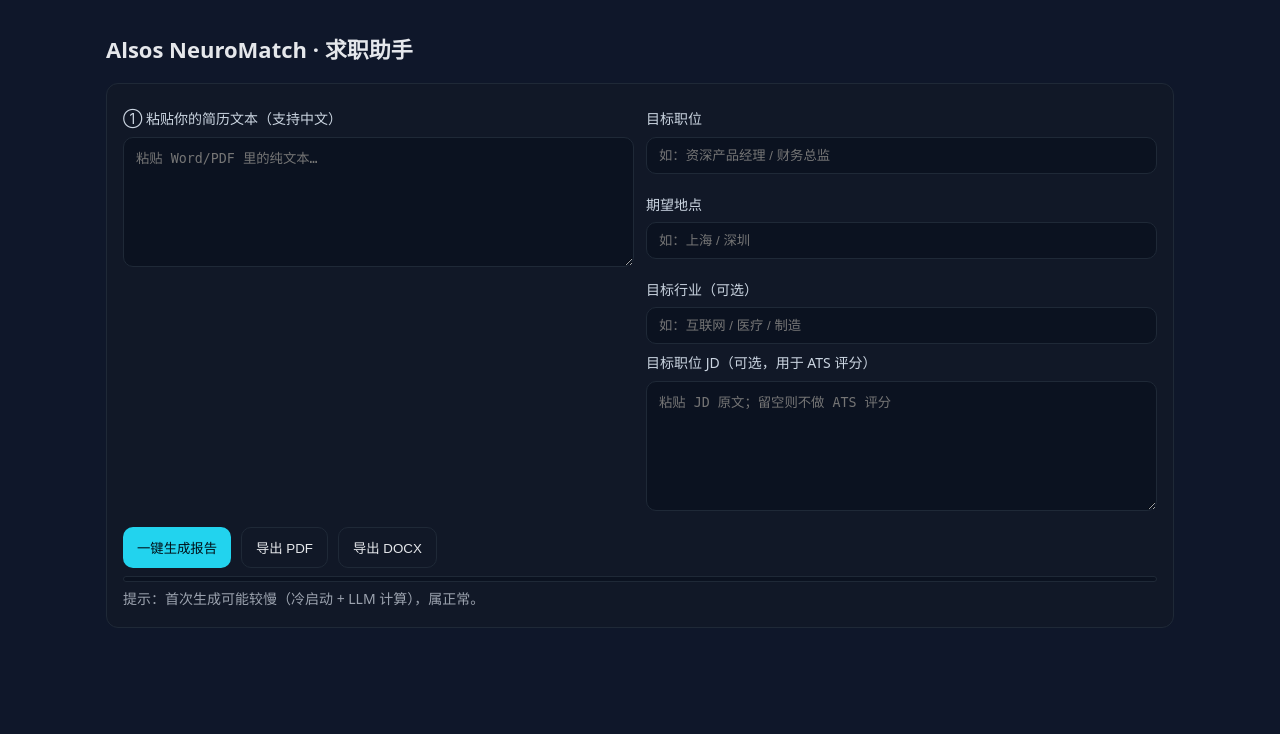
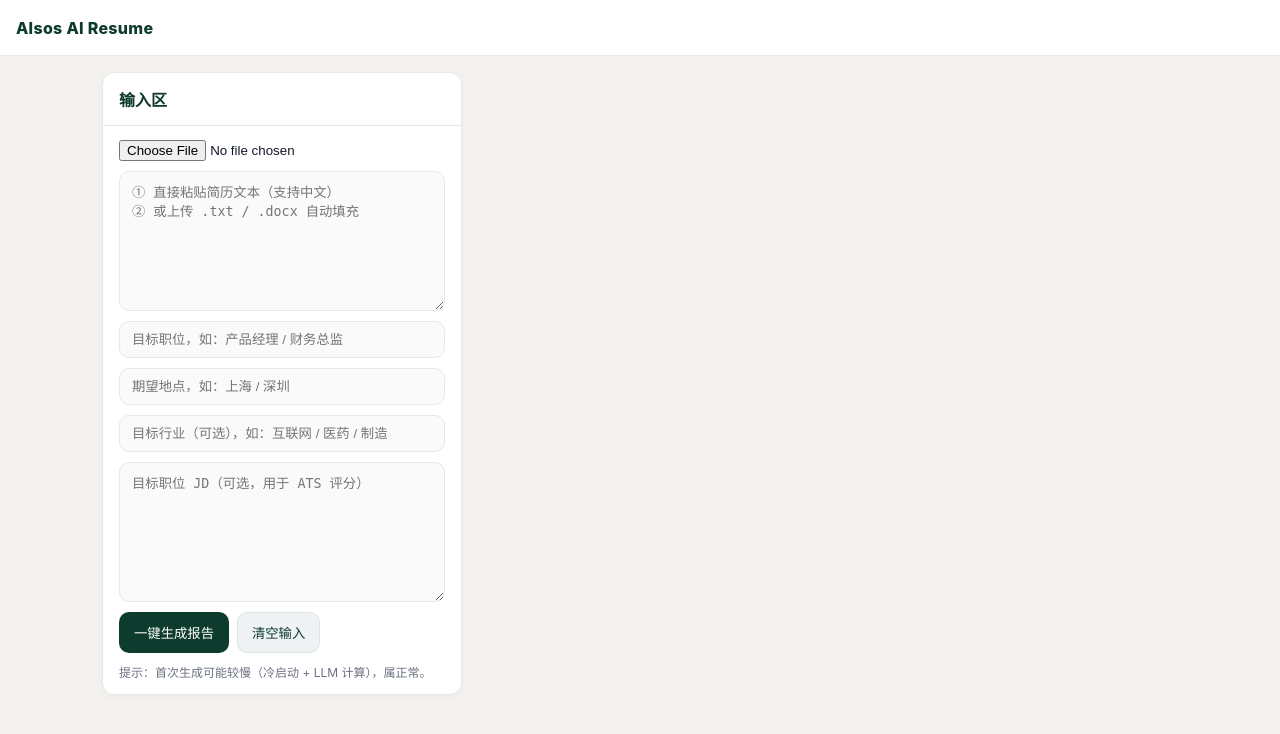
Before and after one commit to charleschoi123/AI-Resume, a Flask app: page / in a window 1280 px wide. Shown: the top 734 px of the page. Run offline with Flask 3, Linux system fonts and the light colour scheme.

Commit message:
index.html

```diff
--- a/templates/index.html
+++ b/templates/index.html
@@ -1,216 +1,184 @@
-<!doctype html>
-<html lang="zh-CN">
+<!DOCTYPE html>
+<html lang="zh">
 <head>
-<meta charset="utf-8"/>
-<meta name="viewport" content="width=device-width,initial-scale=1"/>
-<title>Alsos NeuroMatch · 求职助手</title>
+  <meta charset="utf-8" />
+  <meta name="viewport" content="width=device-width,initial-scale=1" />
+  <title>Alsos AI Resume · 求职助手</title>
   <style>
     :root{
-    --bg:#0f172a; --card:#111827; --text:#e5e7eb; --muted:#9ca3af;
-    --accent:#22d3ee; --ok:#10b981; --warn:#f59e0b; --danger:#ef4444;
-    --border:#1f2937;
+      --bg:#F3F2EF;          /* 类 LinkedIn 背景灰 */
+      --card:#FFFFFF;        /* 卡片白 */
+      --text:#111827;        /* 主文本 */
+      --muted:#6B7280;       /* 次文本 */
+      --border:#E5E7EB;      /* 边框灰 */
+      --brand:#0D3B2E;       /* 深绿主色 */
+      --brand-weak:#E7F0ED;  /* 主色浅底 */
+      --accent:#C9A227;      /* 点缀色（可选） */
     }
     *{box-sizing:border-box}
-  body{margin:0;background:var(--bg);color:var(--text);font:14px/1.6 system-ui,-apple-system,Segoe UI,Roboto}
-  .wrap{max-width:1100px;margin:32px auto;padding:0 16px}
-  h1{font-size:22px;margin:0 0 16px}
-  .grid{display:grid;gap:12px}
-  .g2{grid-template-columns:1fr 1fr}
-  .card{background:var(--card);border:1px solid var(--border);border-radius:12px;padding:16px}
-  label{display:block;margin:8px 0 6px;color:#cbd5e1}
-  textarea,input,select{
-    width:100%;color:var(--text);background:#0b1220;border:1px solid var(--border);
-    border-radius:10px;padding:10px 12px;outline:none
+    body{
+      margin:0; background:var(--bg); color:var(--text); font-family: -apple-system,BlinkMacSystemFont,Segoe UI,Roboto,Inter,"PingFang SC","Hiragino Sans GB","Microsoft YaHei",Arial,sans-serif;
     }
-  textarea{min-height:130px;resize:vertical}
-  .btns{display:flex;gap:10px;flex-wrap:wrap;margin-top:10px}
-  button{
-    background:#111827;border:1px solid var(--border);color:var(--text);
-    border-radius:10px;padding:10px 14px;cursor:pointer
+    .topbar{
+      height:56px; background:var(--card); border-bottom:1px solid var(--border);
+      display:flex; align-items:center; justify-content:space-between; padding:0 16px; position:sticky; top:0; z-index:10;
     }
-  button.primary{background:var(--accent);color:#001018;border:0}
-  .bar{height:6px;background:#0b1220;border:1px solid var(--border);border-radius:999px;overflow:hidden;margin:8px 0 6px}
-  .bar>i{display:block;height:100%;width:0;background:linear-gradient(90deg,#22d3ee,#14b8a6)}
-  .cols{display:grid;grid-template-columns:1fr 1fr;gap:12px}
-  .sec h3{margin:0 0 8px;font-size:16px}
-  .klist{margin:0;padding-left:18px}
-  .kbadge{display:inline-block;padding:2px 8px;border-radius:999px;background:#0b1220;border:1px solid var(--border);margin:3px 6px 0 0;color:#cbd5e1}
-  details{margin-top:8px}
-  pre{white-space:pre-wrap;background:#0b1220;border:1px solid var(--border);border-radius:10px;padding:10px}
-  .muted{color:var(--muted)}
+    .brand{ font-weight:800; letter-spacing:.3px; color:var(--brand); }
+    .hint{ color:var(--muted); font-size:12px }
+
+    .container{ max-width:1100px; margin:16px auto; padding:0 12px; display:grid; grid-template-columns: 360px 1fr; gap:16px; }
+    @media (max-width: 980px){ .container{ grid-template-columns: 1fr; } }
+
+    .card{
+      background:var(--card); border:1px solid var(--border); border-radius:12px; box-shadow:0 2px 10px rgba(0,0,0,.03);
+    }
+    .card .section-title{
+      padding:14px 16px; font-weight:700; border-bottom:1px solid var(--border); color:var(--brand);
+    }
+    .card .body{ padding:14px 16px; }
+    .row{ display:flex; gap:10px; margin-bottom:10px; }
+    input[type=text], textarea{
+      width:100%; padding:10px 12px; border:1px solid var(--border); border-radius:10px; background:#FAFAFA; outline:none;
+    }
+    textarea{ min-height:140px; resize:vertical; }
+    .muted{ color:var(--muted); font-size:12px; }
+
+    .btn{
+      display:inline-flex; align-items:center; justify-content:center;
+      padding:10px 14px; border-radius:10px; border:1px solid transparent; cursor:pointer; user-select:none;
+      transition:all .15s ease;
+    }
+    .btn-primary{ background:var(--brand); color:#fff; }
+    .btn-primary:hover{ opacity:.9; }
+    .btn-ghost{ background:#EEF2F3; color:var(--brand); border-color:#DDE4E6; }
+    .btn-ghost:hover{ background:#E7ECEE; }
+
+    .feed .item{ margin-bottom:14px; overflow:hidden; }
+    .feed .item .title{ padding:12px 16px; font-weight:700; color:var(--brand); border-bottom:1px solid var(--border); }
+    .feed .item .content{ padding:14px 16px; line-height:1.6; }
+    .pill{ display:inline-block; padding:4px 8px; background:var(--brand-weak); border-radius:999px; margin-right:6px; margin-bottom:6px; }
+    .scorebar{
+      height:10px; background:#EEF2F3; border-radius:999px; overflow:hidden; margin-top:6px; border:1px solid var(--border);
+    }
+    .scorebar > span{ display:block; height:100%; background:var(--brand); }
+
+    .skeleton{ animation: pulse 1.2s infinite ease-in-out; background:#EAECEE; height:14px; border-radius:8px; margin:8px 0; }
+    @keyframes pulse{ 0%{opacity:.8} 50%{opacity:.4} 100%{opacity:.8} }
+
+    .banner{ background:#fffce7; border:1px solid #f3e7a6; color:#8b6a00; padding:8px 12px; border-radius:10px; margin-bottom:12px; font-size:13px; }
+    .error{ background:#fff1f1; border:1px solid #ffd0d0; color:#a20000; padding:10px 12px; border-radius:10px; margin-bottom:12px; }
   </style>
 </head>
 <body>
-<div class="wrap">
-  <h1>Alsos NeuroMatch · 求职助手</h1>
+  <div class="topbar">
+    <div class="brand">Alsos AI Resume</div>
+    <div class="hint" id="cacheHint" style="display:none;">已加载上次结果 · <a href="#" id="btnClearCache">清空缓存</a></div>
+  </div>
 
+  <div class="container">
+    <!-- 左侧：输入 -->
     <div class="card">
-    <div class="grid g2">
-      <div>
-        <label>① 粘贴你的简历文本（支持中文）</label>
-        <textarea id="resume" placeholder="粘贴 Word/PDF 里的纯文本…"></textarea>
+      <div class="section-title">输入区</div>
+      <div class="body">
+        <div class="row">
+          <input type="file" id="resumeFile" accept=".txt,.docx" />
         </div>
-      <div>
-        <div class="grid">
-          <div>
-            <label>目标职位</label>
-            <input id="title" placeholder="如：资深产品经理 / 财务总监"/>
+        <div class="row">
+          <textarea id="resumeText" placeholder="① 直接粘贴简历文本（支持中文）&#10;② 或上传 .txt / .docx 自动填充"></textarea>
         </div>
-          <div>
-            <label>期望地点</label>
-            <input id="city" placeholder="如：上海 / 深圳"/>
+        <div class="row">
+          <input id="targetTitle" type="text" placeholder="目标职位，如：产品经理 / 财务总监" />
         </div>
-          <div>
-            <label>目标行业（可选）</label>
-            <input id="industry" placeholder="如：互联网 / 医疗 / 制造"/>
+        <div class="row">
+          <input id="targetLocation" type="text" placeholder="期望地点，如：上海 / 深圳" />
         </div>
+        <div class="row">
+          <input id="targetIndustry" type="text" placeholder="目标行业（可选），如：互联网 / 医药 / 制造" />
         </div>
-        <label style="margin-top:8px">目标职位 JD（可选，用于 ATS 评分）</label>
-        <textarea id="jd" placeholder="粘贴 JD 原文；留空则不做 ATS 评分"></textarea>
+        <div class="row">
+          <textarea id="jobDescription" placeholder="目标职位 JD（可选，用于 ATS 评分）"></textarea>
+        </div>
+        <div class="row" style="gap:8px;">
+          <button class="btn btn-primary" id="btnGenerate">一键生成报告</button>
+          <button class="btn btn-ghost" id="btnClear">清空输入</button>
+        </div>
+        <div class="muted">提示：首次生成可能较慢（冷启动 + LLM 计算），属正常。</div>
       </div>
     </div>
 
-    <div class="btns">
-      <button class="primary" onclick="runFull()">一键生成报告</button>
-      <button onclick="exportPDF()">导出 PDF</button>
-      <button onclick="exportDOCX()">导出 DOCX</button>
+    <!-- 右侧：结果 feed -->
+    <div class="feed">
+      <div id="alertArea"></div>
+      <div id="feedArea">
+        <!-- 动态渲染 -->
       </div>
-    <div class="bar"><i id="pbar"></i></div>
-    <div class="muted">提示：首次生成可能较慢（冷启动 + LLM 计算），属正常。</div>
     </div>
-
-  <div id="out" class="grid" style="margin-top:12px;gap:12px"></div>
   </div>
 
   <script>
-/* ====== 小工具 ====== */
-function setBar(v){ document.getElementById('pbar').style.width = Math.max(0,Math.min(100,v)) + '%'; }
-const esc = s => (s||"").toString().replace(/[&<>"]/g,m=>({"&":"&amp;","<":"&lt;",">":"&gt;","\"":"&quot;"}[m]));
-const li = s => `<li>${esc(s)}</li>`;
-const list = arr => `<ul class="klist">${(arr||[]).map(x=>li(typeof x==='string'?x:JSON.stringify(x))).join('')}</ul>`;
-const badges = arr => `<div>${(arr||[]).map(x=>`<span class="kbadge">${esc(x)}</span>`).join('')}</div>`;
-const jsonBox = (obj,label="查看原始 JSON") => `<details><summary>${label}</summary><pre>${esc(JSON.stringify(obj,null,2))}</pre></details>`;
+    const $ = sel => document.querySelector(sel);
+    const feed = $("#feedArea");
+    const alertArea = $("#alertArea");
+    const cacheKey = "alsos_last_report_v1";
 
-/* ====== 渲染报告 ====== */
-function renderReport(data){
-  const box = document.getElementById('out');
-  const R = data.resume_optimization || {};
-  const I = data.interview || {};
-  const C = data.career_plan || {};
-  const hasATS = !!data.ats;
+    function showBannerCache(){
+      const has = !!localStorage.getItem(cacheKey);
+      $("#cacheHint").style.display = has ? "block" : "none";
+    }
 
-  const card1 = `
-  <div class="card sec">
-    <h3>报告 · 简历优化</h3>
-    <div class="cols">
-      <div>
-        <div class="muted">建议增加的要点</div>${list(R.bullets_to_add)}
-        <div class="muted" style="margin-top:8px">建议压缩/改写</div>${list(R.bullets_to_tighten)}
-        <div class="muted" style="margin-top:8px">推荐板块顺序</div>${badges(R.section_order)}
-      </div>
-      <div>
-        <div class="muted">核心技能关键词</div>${badges(R.skills_keywords_core)}
-        <div class="muted" style="margin-top:8px">中文简介</div><pre>${esc(R.summary_cn)}</pre>
-        <div class="muted" style="margin-top:8px">英文简介</div><pre>${esc(R.summary_en)}</pre>
+    function skeleton(){
+      feed.innerHTML = `
+        <div class="card item"><div class="title">正在生成报告</div>
+          <div class="content">
+            <div class="skeleton" style="width:80%"></div>
+            <div class="skeleton" style="width:90%"></div>
+            <div class="skeleton" style="width:60%"></div>
           </div>
         </div>
-    ${jsonBox(R)}
-  </div>`;
-
-  const card2 = `
-  <div class="card sec">
-    <h3>报告 · 面试问答</h3>
-    <div class="cols">
-      <div>
-        <div class="muted">高频问题</div>${list(I.top_questions)}
-      </div>
-      <div>
-        <div class="muted">面试提示</div>${list(I.tips)}
-        <div class="muted" style="margin-top:8px">训练/作业</div>${list(I.drills)}
+        <div class="card item"><div class="title">请稍候</div>
+          <div class="content">
+            <div class="skeleton" style="width:95%"></div>
+            <div class="skeleton" style="width:70%"></div>
+            <div class="skeleton" style="width:85%"></div>
           </div>
         </div>
-    ${jsonBox(I)}
-  </div>`;
-
-  const card3 = `
-  <div class="card sec">
-    <h3>报告 · 职业建议（3-5年）</h3>
-    ${(C.career_paths||[]).map(p=>`
-      <div style="margin-bottom:10px;padding-bottom:10px;border-bottom:1px dashed var(--border)">
-        <div class="muted">方向</div><pre>${esc(p.title||'')}</pre>
-        <div class="muted">Why now</div><pre>${esc(p.why_now||'')}</pre>
-        <div class="muted">90 天行动</div>${list(p.90_day_plan||p['90_day_plan']||[])}
-        <div class="muted">需补齐的能力/经验</div>${list(p.gap_to_fill||[])}
-        <div class="muted">要建立的人脉</div>${list(p.network_to_build||[])}
-        <div class="muted">要学习的技能</div>${list(p.skills_to_learn||[])}
-      </div>
-    `).join('')}
-    ${jsonBox(C)}
-  </div>`;
-
-  const card4 = hasATS ? `
-  <div class="card sec">
-    <h3>报告 · ATS 匹配（若提供 JD）</h3>
-    <div class="muted">ATS 评分</div><div style="font-size:22px;color:var(--ok);font-weight:600">${esc(data.ats.score)} / 100</div>
-    <div class="muted" style="margin-top:8px">亮点</div>${list(data.ats.highlights||[])}
-    <div class="muted" style="margin-top:8px">关键词建议</div>${badges(data.ats.keywords||[])}
-    <div class="muted" style="margin-top:8px">不匹配/补救</div>${list(data.ats.mismatch||[])}
-    ${jsonBox(data.ats)}
-  </div>` : '';
-
-  box.innerHTML = card1 + card2 + card3 + card4;
+      `;
     }
 
-/* ====== 生成报告（含重试 & 解析原文） ====== */
-async function runFull(){
-  try{
-    setBar(8);
-    const payload = {
-      resume_text:    (document.getElementById('resume')||{}).value || '',
-      target_title:   (document.getElementById('title')||{}).value  || '',
-      target_city:    (document.getElementById('city')||{}).value   || '',
-      target_industry:(document.getElementById('industry')||{}).value||'',
-      jd_text:        (document.getElementById('jd')||{}).value     || ''
-    };
-
-    const doFetch = async () => {
-      const res = await fetch('/full_report', {
-        method:'POST',
-        headers:{'Content-Type':'application/json'},
-        body:JSON.stringify(payload),
-        credentials:'same-origin',
-        cache:'no-store'
-      });
-      const raw = await res.text();
-      if(!res.ok) throw new Error(`HTTP ${res.status} — ${raw.slice(0,500)}`);
-      try{
-        return JSON.parse(raw);
-      }catch(e){
-        throw new Error(`服务端返回的不是有效 JSON：${e.message}\n片段：${raw.slice(0,500)}`);
-      }
-    };
-
-    setBar(20);
-    let data;
-    try{
-      data = await doFetch();
-    }catch(e1){
-      console.warn('第一次失败，重试一次：', e1);
-      await new Promise(r=>setTimeout(r,1500));
-      data = await doFetch();
-    }
-    setBar(85);
-    renderReport(data);
-    setBar(100);
-  }catch(err){
-    alert(`生成失败： ${err.message||err}`);
-    setBar(0);
-  }
+    function pillList(arr){
+      return (arr||[]).map(x => `<span class="pill">${escapeHtml(x)}</span>`).join("");
     }
 
-/* ====== 导出（占位：你后面接入 html2pdf/docx 即可） ====== */
-function exportPDF(){ alert('PDF 导出占位：后续接入 html2pdf.js 即可。'); }
-function exportDOCX(){ alert('DOCX 导出占位：后续接入 docx 库或后端生成。'); }
-</script>
-</body>
-</html>
+    function scoreBar(v){ const clamped = Math.max(0, Math.min(100, Number(v||0))); return `
+      <div class="scorebar"><span style="width:${clamped}%"></span></div>
+      <div class="muted">${clamped}/100</div>`;}
+
+    function card(title, html){
+      return `<div class="card item">
+        <div class="title">${title}</div>
+        <div class="content">${html}</div>
+      </div>`;
+    }
+
+    function renderReport(data){
+      alertArea.innerHTML = "";
+      const d = data.data;
+      const meta = d.meta || {};
+      const ats  = d.ats  || {};
+
+      const overview = `
+        <div class="banner">耗时：${(meta.elapsed_ms||0)} ms · 引擎：${meta.model_alias||"Alsos AI Resume"}</div>
+        <div class="muted">若提供 JD 将生成 ATS 匹配评分；未提供则不做 ATS。</div>`;
+
+      const summary = `<p>${escapeHtml(d.summary||"")}</p>`;
+      const highlights = pillList(d.highlights);
+      const keywords = pillList(d.keywords);
+
+      const career = `
+        <div><b>短期：</b><ul>${(d.career_suggestions?.short_term||[]).map(li => `<li>${escapeHtml(li)}</li>`).join("")}</ul></div>
+        <div><b>中期：</b><ul>${(d.career_suggestions?.mid_term||[]).map(li => `<li>${escapeHtml(li)}</li>`).join("")}</ul></div>
+        <div><b>长期：</b><ul>${(d.career_suggestions?.long_term||[]).map(li => `<li>${escapeHtml(li)}</li>`).join("")}</ul></div>`;
+
+      const interview = `
+        <div><b>通用问题：</b><ul>${(d.interview_prep?.general||[]).map(li => `<li>${escapeHtml(li)}</li>`).join("")}</ul></div>
+        <d
```
Lines whose indentation alone changed are shown as unchanged.
